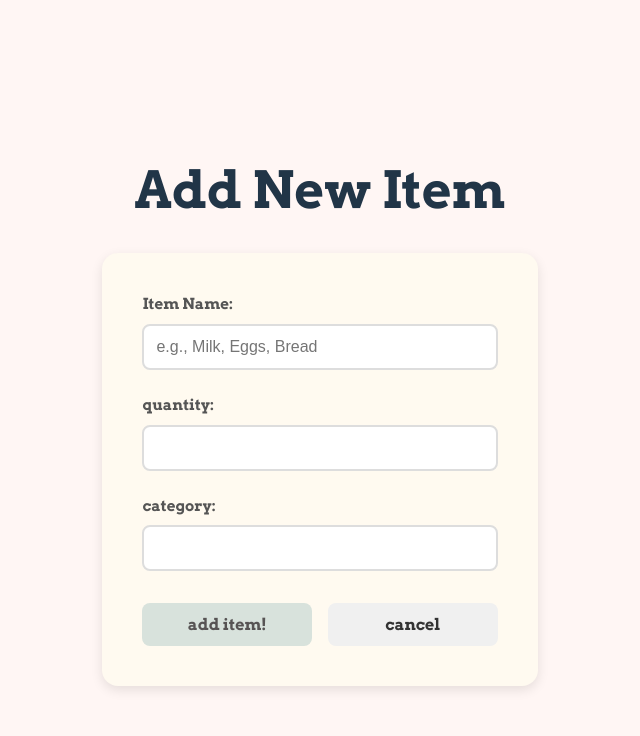
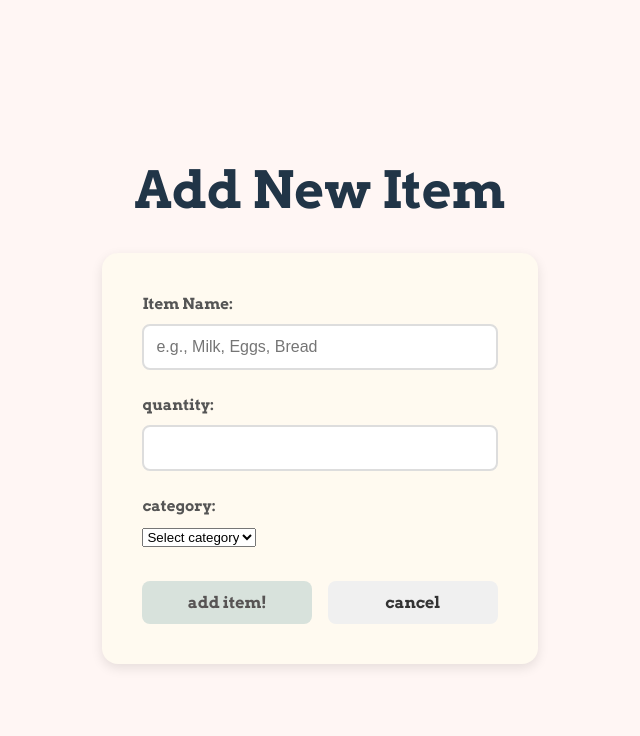
Before and after one commit to apriljchang/blueprint-final-project-stockd, a React (Vite) app in the folder react-app/: page / in a window 1280 px wide. Both pictures are taken after a click on the button "add item". Shown: the top 736 px of the page, without its empty margins (352-992 px from the left). Built offline with nearby package versions, Linux system fonts and the light colour scheme.

Commit message:
category functionality and bug fixes

```diff
--- a/react-app/src/App.jsx
+++ b/react-app/src/App.jsx
@@ -8,6 +8,7 @@ function App() {
   const [quantity, setQuantity] = useState("");
   const [category, setCategory] = useState("");
   const [items, setItems] = useState([]);
+  const [sortOption, setSortOption] = useState("name");
   const [selectedItem, setSelectedItem] = useState(null);
   const [nutritionData, setNutritionData] = useState(null);
   const [loadingNutrition, setLoadingNutrition] = useState(false);
@@ -115,12 +116,19 @@ if (showForm) {
 
       <div className = "form-group">
           <label htmlFor = "category">category: </label>
-          <input
-            type = "text"
+          <select
             id = "category"
             value = {category}
             onChange = {(e) => setCategory(e.target.value)}
-          />
+          >
+            <option value="">Select category</option>
+            <option value="Dairy">Dairy</option>
+            <option value="Snacks">Snacks</option>
+            <option value="Produce">Produce</option>
+            <option value="Grains">Grains</option>
+            <option value="Frozen">Frozen</option>
+            <option value="Other">Other</option>
+          </select>
         </div>
 
         <div className = "form-buttons">
@@ -132,6 +140,12 @@ if (showForm) {
     );
 }
 
+const sortedItems = [...items].sort((a, b) => {
+  if (sortOption === "name") return a.name.localeCompare(b.name);
+  if (sortOption === "quantity") return Number(a.quantity) - Number(b.quantity);
+  if (sortOption === "category") return a.category.localeCompare(b.category);
+  return 0;
+});
 
   return (
     <div>
@@ -142,8 +156,14 @@ if (showForm) {
       <section id = "pantry">
         <div id = "shelf"> {/* holds all items */}
           <h3>my shelf</h3>
+          <select value={sortOption} onChange={(e) => setSortOption(e.target.value)}>
+            <option value="name">Sort by Name (A–Z)</option>
+            <option value="quantity">Sort by Quantity</option>
+            <option value="category">Sort by Category</option>
+          </select>
+
           <ul>
-            {items.map((item) => (
+            {sortedItems.map((item) => (
               <li
                 key = {item.id}
                 onClick = {() => handleSelect(item)}
@@ -239,22 +259,33 @@ if (showForm) {
         </button>
 
         {editingCategory && (
-          <div className = "edit-category-form">
-            <input
-              type = "text"
-              value = {newCategory}
-              onChange = {(e) => setNewCategory(e.target.value)}
-              placeholder = "new category"
-            />
+  <div className="edit-category-form">
+    <select
+      value={newCategory}
+      onChange={(e) => setNewCategory(e.target.value)}
+    >
+      <option value="Dairy">Dairy</option>
+      <option value="Snacks">Snacks</option>
+      <option value="Produce">Produce</option>
+      <option value="Grains">Grains</option>
+      <option value="Frozen">Frozen</option>
+      <option value="Other">Other</option>
+    </select>
 
-            <div className = "edit-buttons">
+    <div className="edit-buttons">
       <button
-                onClick ={() => {
-                  const updated = items.map((i) => i.id === selectedItem.id ? {...i, category: newCategory} : i
+        onClick={() => {
+          const updated = items.map((i) =>
+            i.id === selectedItem.id
+              ? { ...i, category: newCategory }
+              : i
           );
+
           setItems(updated);
-
-                setSelectedItems({...selectedItem, category: newCategory,});
+          setSelectedItem({
+            ...selectedItem,
+            category: newCategory,
+          });
 
           setEditingCategory(false);
         }}
@@ -266,6 +297,7 @@ if (showForm) {
     </div>
   </div>
 )}
+
 
     </div>
   ) : (
```
Lines whose indentation alone changed are shown as unchanged.
